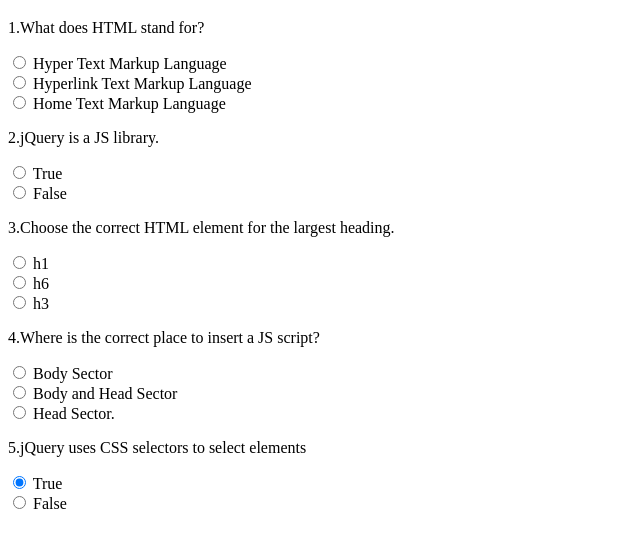
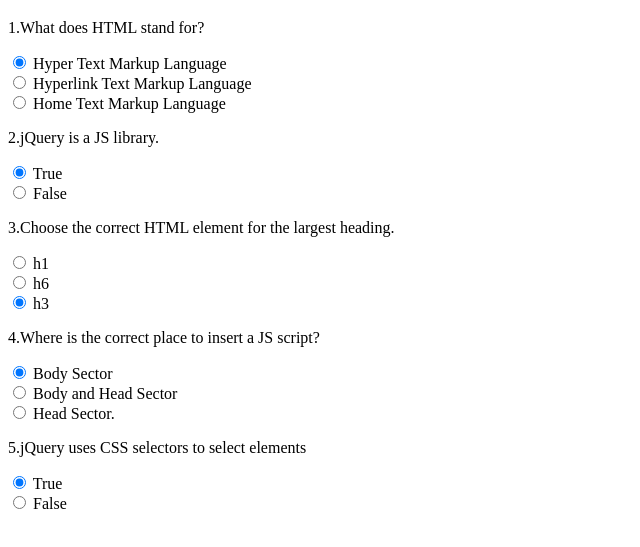
Before and after one commit to BrianaNzivu/quiz, a plain HTML site: page index.html in a window 1280 px wide. Shown: the part 61-608 px from the top of the page, without its empty margins (0-640 px from the left). Drawn offline with Linux system fonts and the light colour scheme.

Commit message:
st radio input in all questions in the form

```diff
--- a/index.html
+++ b/index.html
@@ -31,54 +31,52 @@
         <p>2.jQuery is a JS library.</p>
         <div class="two">
           <label>
-           <input type="radio" name="answer" value="True" checked>
+           <input type="radio" name="and" value="True" checked>
            True
           </label>
-          <div class="radio">
+          <div class="two">
             <label>
-              <input type="radio" name="answer" value="False">
+              <input type="radio" name="and" value="False">
               False
             </label>
-          </div>
-          <div class="radio">
           </div>
          </div>
          <p>3.Choose the correct HTML element for the largest heading.
            <div class="Three"
             <label>
-              <input type="radio" name="answer" value="<h1>" checked>
+              <input type="radio" name="go" value="<h1>" checked>
               h1
             </label>
-            <div class="radio">
+            <div class="Three">
               <label>
-                <input type="radio" name="answer" value="<h6" checked>
+                <input type="radio" name="go" value="<h6" checked>
                 h6
               </label>
             </div>
-            <div class="radio">
+            <div class="Three">
               <label>
-                <input type="radio" name="answer" value="<h3" checked>
+                <input type="radio" name="go" value="<h3" checked>
                 h3
               </label>
             </div>
           </div>
           <p>4.Where is the correct place to insert a JS script?</p>
           <div class="four"
-           <div class="radio">
+           <div class="four">
              <label>
-              <input type="radio" name="answer" value="Body sector" checked>
+              <input type="radio" name="see" value="Body sector" checked>
               Body Sector
              </label>
            </div>
-           <div class="radio">
+           <div class="four">
              <label>
-               <input type="radio" name="answer" value="Body and Head sector">
+               <input type="radio" name="see" value="Body and Head sector">
                Body and Head Sector
              </label>
            </div>
-           <div class="radio">
+           <div class="four">
              <label>
-               <input type="radio" name="answer" value="Head sector">
+               <input type="radio" name="see" value="Head sector">
                Head Sector.
              </label>
            </div>
@@ -86,19 +84,14 @@
           <p>5.jQuery uses CSS selectors to select elements</p>
           <div class="five"
            <label>
-             <input type="radio" name="answer" value="True" checked>
+             <input type="radio" name="five" value="True" checked>
              True
            </label>
-           <div class="radio">
+           <div class="five">
              <label>
-               <input type="radio" name="answer" value="False">
+               <input type="radio" name="five" value="False">
                False
              </label>
            </div>
          </div>
-
-
-
-
-
     </div>
```
